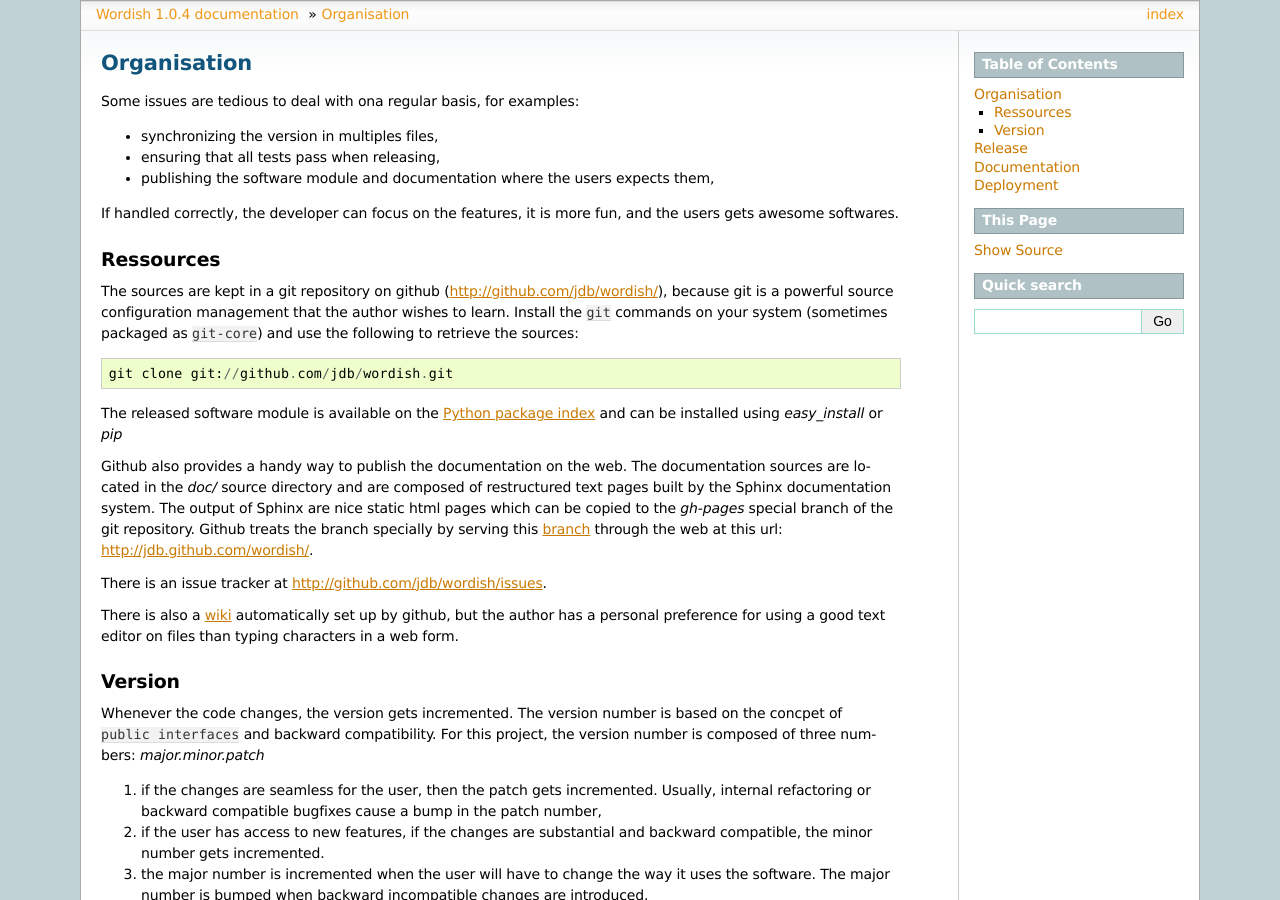
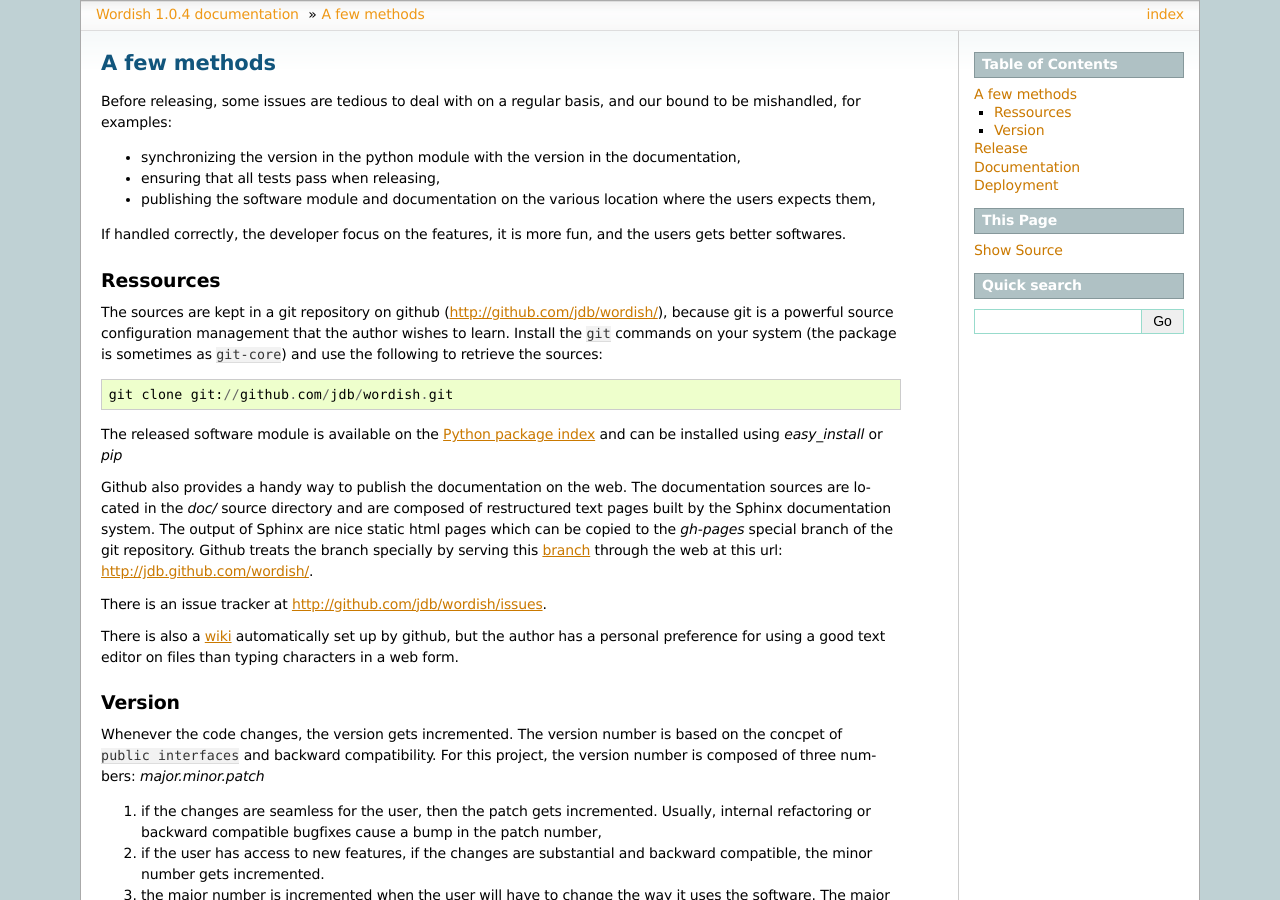
Before and after one commit to jdb/wordish, a Sphinx documentation site: the page built from doc/methods.rst, in a window 1280 px wide and 900 px high. Built offline with Sphinx 7.4.7, drawn with Linux system fonts in a browser that asks for light colours; some of the changed text lies outside the part shown.

```diff
--- a/doc/methods.rst
+++ b/doc/methods.rst
@@ -1,20 +1,22 @@
 
 .. _methods:
 
-Organisation
-============
+A few methods
+=============
 
-Some issues are tedious to deal with ona regular basis, for examples:
+Before releasing, some issues are tedious to deal with on a regular
+basis, and our bound to be mishandled, for examples:
 
-- synchronizing the version in multiples files,
+- synchronizing the version in the python module with the version in
+  the documentation,
 
 - ensuring that all tests pass when releasing,
 
-- publishing the software module and documentation where the users
-  expects them,
+- publishing the software module and documentation on the various
+  location where the users expects them,
 
-If handled correctly, the developer can focus on the features, it is
-more fun, and the users gets awesome softwares.
+If handled correctly, the developer focus on the features, it is more
+fun, and the users gets better softwares.
 
 Ressources
 ----------
@@ -22,7 +24,7 @@ Ressources
 The sources are kept in a git repository on github
 (http://github.com/jdb/wordish/), because git is a powerful source
 configuration management that the author wishes to learn. Install the
-``git`` commands on your system (sometimes packaged as ``git-core``)
+``git`` commands on your system (the package is sometimes  as ``git-core``)
 and use the following to retrieve the sources::
 
     git clone git://github.com/jdb/wordish.git
```
Also changed, not shown: doc/index.rst (+4 -3 lines), doc/packaging.rst (added, +44 -0 lines).
